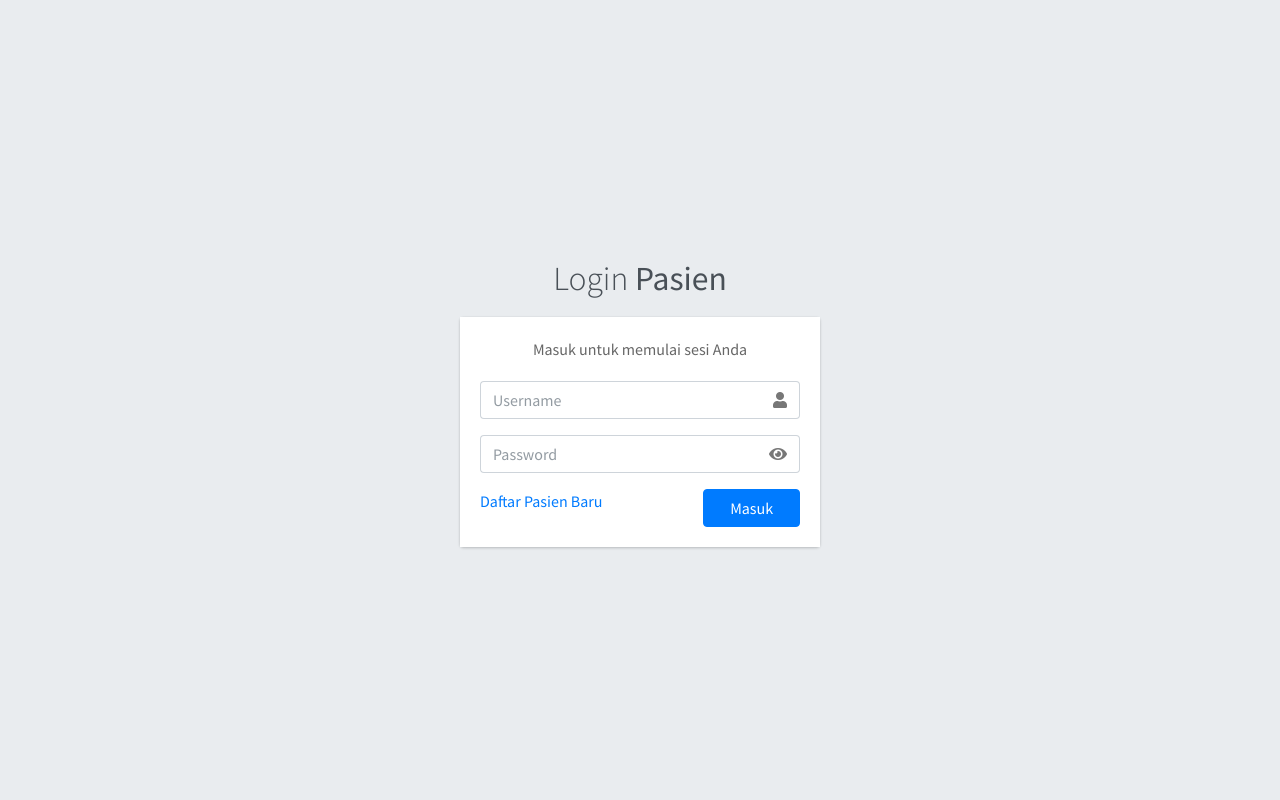
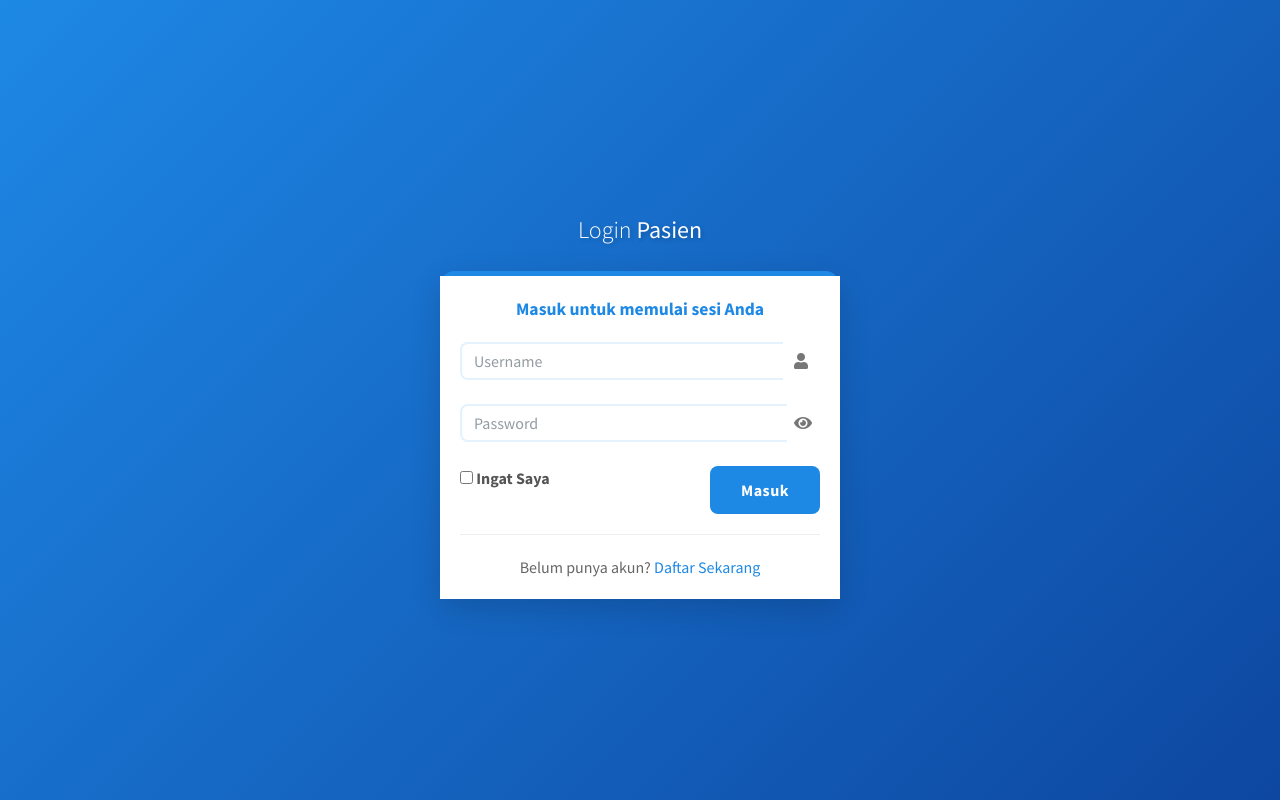
Before and after one commit to kaonangsigit/Poliklinik, a PHP site: page /auth/login.php?role=pasien in a window 1280 px wide. Run offline with PHP 8.4, Linux system fonts and the light colour scheme; some libraries are stand-ins or nearby versions.

Commit message:
update tampilan

```diff
--- a/auth/login.php
+++ b/auth/login.php
@@ -1,6 +1,14 @@
 <?php
 session_start();
 include("../config/koneksi.php");
+
+if(isset($_COOKIE['remember_user']) && isset($_COOKIE['remember_pass'])) {
+    $saved_username = $_COOKIE['remember_user'];
+    $saved_password = $_COOKIE['remember_pass'];
+} else {
+    $saved_username = '';
+    $saved_password = '';
+}
 
 if (isset($_POST['login'])) {
     $username = $_POST['username'];
@@ -19,6 +27,14 @@ if (isset($_POST['login'])) {
             $_SESSION['user_id'] = $data['id'];
             $_SESSION['username'] = $username;
             $_SESSION['role'] = 'admin';
+
+            if(isset($_POST['remember'])) {
+                setcookie('remember_user', $username, time() + (86400 * 30), "/"); // 30 hari
+                setcookie('remember_pass', $_POST['password'], time() + (86400 * 30), "/");
+            } else {
+                setcookie('remember_user', '', time() - 3600, "/");
+                setcookie('remember_pass', '', time() - 3600, "/");
+            }
 
             header("Location: ../pages/admin/index.php");
             exit();
@@ -40,6 +56,14 @@ if (isset($_POST['login'])) {
                 $_SESSION['username'] = $data['nama'];
                 $_SESSION['role'] = 'dokter';
                 $_SESSION['id_poli'] = $data['id_poli'];
+
+                if(isset($_POST['remember'])) {
+                    setcookie('remember_user', $username, time() + (86400 * 30), "/");
+                    setcookie('remember_pass', $_POST['password'], time() + (86400 * 30), "/");
+                } else {
+                    setcookie('remember_user', '', time() - 3600, "/");
+                    setcookie('remember_pass', '', time() - 3600, "/");
+                }
 
                 header("Location: ../pages/dokter/index.php");
                 exit();
@@ -63,14 +87,20 @@ if (isset($_POST['login'])) {
                 $_SESSION['no_rm'] = $data['no_rm'];
                 $_SESSION['role'] = 'pasien';
 
+                if(isset($_POST['remember'])) {
+                    setcookie('remember_user', $username, time() + (86400 * 30), "/");
+                    setcookie('remember_pass', $_POST['password'], time() + (86400 * 30), "/");
+                } else {
+                    setcookie('remember_user', '', time() - 3600, "/");
+                    setcookie('remember_pass', '', time() - 3600, "/");
+                }
+
                 header("Location: ../pages/pasien/index.php");
                 exit();
             }
         }
         $error = "Username atau Password salah!";
     }
-
-
 }
 
 $role = isset($_GET['role']) ? $_GET['role'] : '';
@@ -90,6 +120,113 @@ $roleTitle = ucfirst($role);
     <link rel="stylesheet" href="../assets/plugins/fontawesome-free/css/all.min.css">
     <!-- Theme style -->
     <link rel="stylesheet" href="../assets/dist/css/adminlte.min.css">
+    <style>
+        .login-page {
+            background: linear-gradient(135deg, #1e88e5 0%, #0d47a1 100%);
+            height: 100vh;
+            display: flex;
+            align-items: center;
+            justify-content: center;
+        }
+        .login-box {
+            width: 400px;
+            margin: 0 auto;
+        }
+        .card {
+            background: rgba(255, 255, 255, 0.98);
+            box-shadow: 0 10px 30px rgba(0,0,0,0.15);
+            border-radius: 15px;
+            border: none;
+            border-top: 5px solid #1e88e5;
+        }
+        .login-logo {
+            margin-bottom: 20px;
+        }
+        .login-logo a {
+            color: white;
+            font-size: 24px;
+            text-shadow: 2px 2px 4px rgba(0,0,0,0.2);
+        }
+        .login-box-msg {
+            color: #1e88e5;
+            font-weight: 600;
+            font-size: 1.1em;
+        }
+        .input-group {
+            margin-bottom: 1.5rem !important;
+        }
+        .input-group-text {
+            border: none;
+            background: transparent;
+            color: #1e88e5;
+        }
+        .form-control {
+            border-radius: 8px;
+            padding: 12px;
+            border: 2px solid #e3f2fd;
+            transition: all 0.3s ease;
+        }
+        .form-control:focus {
+            border-color: #1e88e5;
+            box-shadow: 0 0 0 0.2rem rgba(30,136,229,0.15);
+        }
+        .btn-primary {
+            background: #1e88e5;
+            border: none;
+            border-radius: 8px;
+            padding: 12px;
+            font-weight: 600;
+            letter-spacing: 0.5px;
+            transition: all 0.3s ease;
+        }
+        .btn-primary:hover {
+            background: #1976d2;
+            transform: translateY(-2px);
+            box-shadow: 0 5px 15px rgba(30,136,229,0.3);
+        }
+        .toggle-password {
+            cursor: pointer;
+            padding: 8px;
+            color: #1e88e5;
+            transition: all 0.3s ease;
+        }
+        .toggle-password:hover {
+            color: #1976d2;
+        }
+        .icheck-primary label {
+            color: #555;
+        }
+        .alert {
+            border-radius: 8px;
+            border: none;
+        }
+        .alert-danger {
+            background-color: #ffebee;
+            color: #c62828;
+        }
+        .alert-success {
+            background-color: #e8f5e9;
+            color: #2e7d32;
+        }
+        .register-link {
+            text-align: center;
+            margin-top: 20px;
+            padding-top: 20px;
+            border-top: 1px solid #eee;
+        }
+
+        .register-link a {
+            color: #1e88e5;
+            text-decoration: none;
+            font-weight: 500;
+            transition: all 0.3s ease;
+        }
+
+        .register-link a:hover {
+            color: #1976d2;
+            text-decoration: underline;
+        }
+    </style>
 </head>
 <body class="hold-transition login-page">
 <div class="login-box">
@@ -100,7 +237,6 @@ $roleTitle = ucfirst($role);
         <div class="card-body login-card-body">
             <p class="login-box-msg">Masuk untuk memulai sesi Anda</p>
 
-            <!-- Pesan sukses dari registrasi -->
             <?php if(isset($_SESSION['success_message'])): ?>
                 <div class="alert alert-success">
                     <?php
@@ -110,91 +246,55 @@ $roleTitle = ucfirst($role);
                 </div>
             <?php endif; ?>
 
-            <!-- Pesan error login jika ada -->
             <?php if(isset($error)) { ?>
                 <div class="alert alert-danger"><?php echo $error; ?></div>
             <?php } ?>
 
-            <?php if($role == 'pasien'): ?>
             <form action="" method="post">
-                <div class="input-group mb-3">
+                <div class="input-group">
                     <input type="text" class="form-control" name="username"
-                           placeholder="Username" required>
+                           placeholder="Username" required
+                           value="<?php echo isset($saved_username) ? $saved_username : ''; ?>">
                     <div class="input-group-append">
                         <div class="input-group-text">
                             <span class="fas fa-user"></span>
                         </div>
                     </div>
                 </div>
-                <div class="input-group mb-3">
+                <div class="input-group">
                     <input type="password" class="form-control" name="password"
-                           id="password" placeholder="Password" required>
+                           id="password" placeholder="Password" required
+                           value="<?php echo isset($saved_password) ? $saved_password : ''; ?>">
                     <div class="input-group-append">
-                        <div class="input-group-text" style="cursor: pointer;"
-                             onclick="togglePassword()">
+                        <div class="input-group-text toggle-password" onclick="togglePassword()">
                             <span class="fas fa-eye" id="toggleIcon"></span>
                         </div>
                     </div>
                 </div>
                 <div class="row">
                     <div class="col-8">
-                        <a href="register.php" class="text-center">Daftar Pasien Baru</a>
-                    </div>
-                    <div class="col-4">
-                        <button type="submit" name="login" class="btn btn-primary btn-block">Masuk</button>
-                    </div>
-                </div>
-            </form>
-
-            <!-- Tambahkan script JavaScript ini sebelum closing body tag -->
-            <script>
-            function togglePassword() {
-                var passwordField = document.getElementById("password");
-                var toggleIcon = document.getElementById("toggleIcon");
-
-                if (passwordField.type === "password") {
-                    passwordField.type = "text";
-                    toggleIcon.classList.remove("fa-eye");
-                    toggleIcon.classList.add("fa-eye-slash");
-                } else {
-                    passwordField.type = "password";
-                    toggleIcon.classList.remove("fa-eye-slash");
-                    toggleIcon.classList.add("fa-eye");
-                }
-            }
-            </script>
-            <?php else: ?>
-            <form action="" method="post">
-                <div class="input-group mb-3">
-                    <input type="text" class="form-control" name="username" placeholder="Username" required>
-                    <div class="input-group-append">
-                        <div class="input-group-text">
-                            <span class="fas fa-user"></span>
-                        </div>
-                    </div>
-                </div>
-                <div class="input-group mb-3">
-                    <input type="password" class="form-control" name="password" placeholder="Password" required>
-                    <div class="input-group-append">
-                        <div class="input-group-text">
-                            <span class="fas fa-lock"></span>
-                        </div>
-                    </div>
-                </div>
-                <div class="row">
-                    <div class="col-8">
                         <div class="icheck-primary">
-                            <input type="checkbox" id="remember">
+                            <input type="checkbox" id="remember" name="remember">
                             <label for="remember">
                                 Ingat Saya
                             </label>
                         </div>
                     </div>
                     <div class="col-4">
-                        <button type="submit" name="login" class="btn btn-primary btn-block">Masuk</button>
+                        <button type="submit" name="login" class="btn btn-primary btn-block">
+                            Masuk
+                        </button>
                     </div>
                 </div>
             </form>
+
+            <?php if($role == 'pasien'): ?>
+                <div class="register-link">
+                    Belum punya akun?
+                    <a href="../auth/register.php">
+                        Daftar Sekarang
+                    </a>
+                </div>
             <?php endif; ?>
         </div>
     </div>
@@ -206,5 +306,21 @@ $roleTitle = ucfirst($role);
 <script src="../assets/plugins/bootstrap/js/bootstrap.bundle.min.js"></script>
 <!-- AdminLTE App -->
 <script src="../assets/dist/js/adminlte.min.js"></script>
+<script>
+function togglePassword() {
+    const passwordField = document.getElementById("password");
+    const toggleIcon = document.getElementById("toggleIcon");
+
+    if (passwordField.type === "password") {
+        passwordField.type = "text";
+        toggleIcon.classList.remove("fa-eye");
+        toggleIcon.classList.add("fa-eye-slash");
+    } else {
+        passwordField.type = "password";
+        toggleIcon.classList.remove("fa-eye-slash");
+        toggleIcon.classList.add("fa-eye");
+    }
+}
+</script>
 </body>
 </html>
```
Also changed, not shown: auth/register.php (+87 -10 lines).
